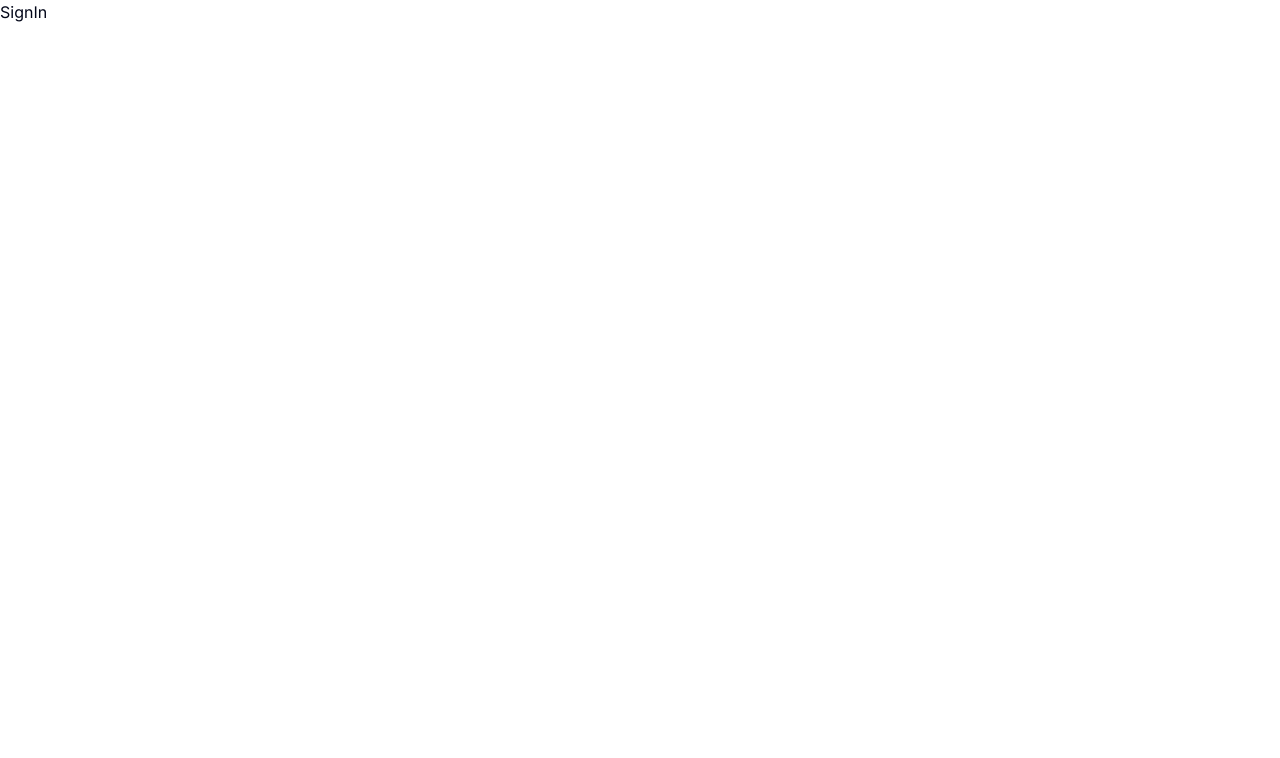
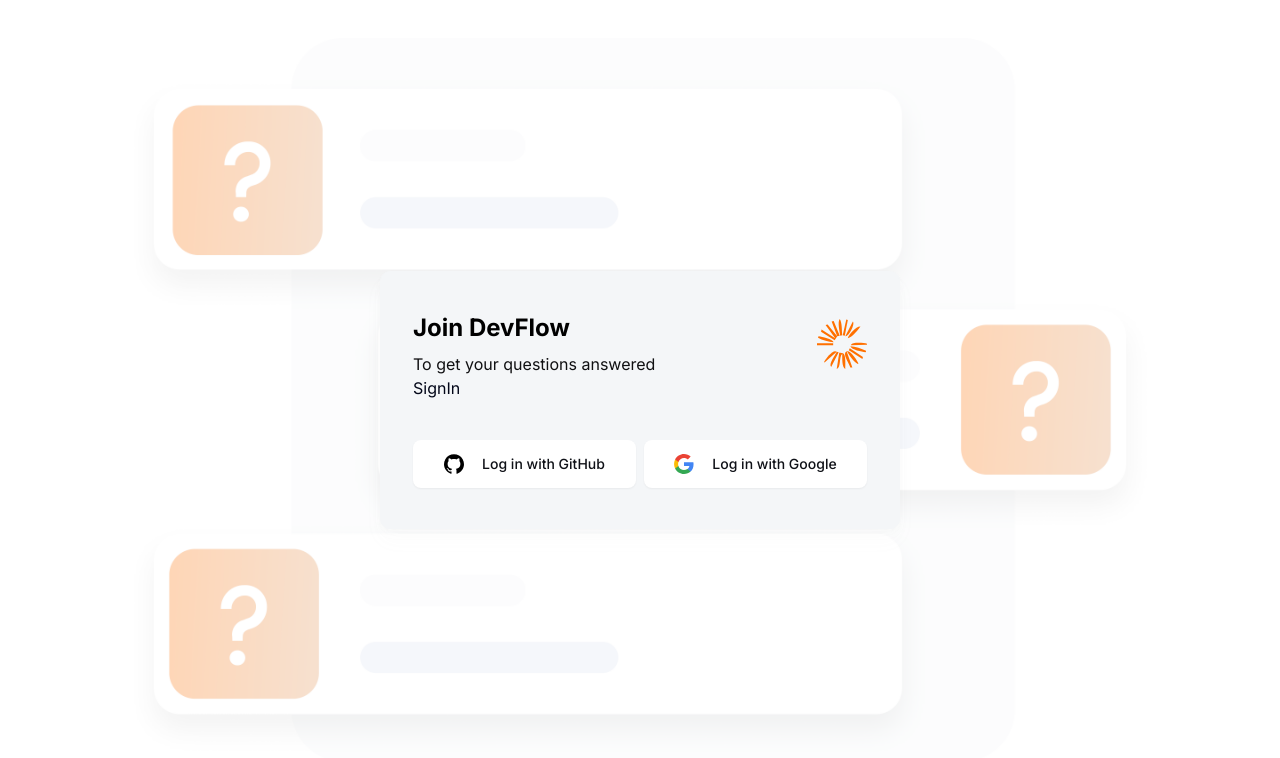
Before and after one commit to sahilpate7/nextjs_devFlow, a Next.js app: page /sign-in in a window 1280 px wide. Shown: the top 758 px of the page. Built offline with nearby package versions, Linux system fonts and the light colour scheme.

Commit message:
social auth form created

```diff
--- a/app/(auth)/layout.tsx
+++ b/app/(auth)/layout.tsx
@@ -1,9 +1,30 @@
-import React, { ReactNode } from 'react'
+import React, { ReactNode } from 'react';
+import Image from 'next/image'
+import SocialAuthForm from "@/components/forms/SocialAuthForm";
+
 
 const AuthLayout = ({ children } :{ children:ReactNode }) => {
     return (
-        <main>
-            {children}
+        <main className={'flex min-h-screen items-center justify-center bg-auth-light dark:bg-auth-dark bg-cover bg-center bg-no-repeat px-4 py-10'}>
+            <section className={'light-border background-light800_dark200 shadow-light100_dark100 min-w-full rounded-[10px] border px-4 py-10 shadow-md sm:min-w-[520px] sm:px-8 '}>
+                <div className={'flex items-center justify-between gap-2'}>
+                    <div className={'space-y-2.5'}>
+                        <h1 className={'h2-bold text-dark100_light900'}>Join DevFlow</h1>
+                        <p className={'paragraph-regular text-dark500_light400'}>
+                            To get your questions answered
+                        </p>
+                    </div>
+                    <Image
+                        src={'/images/site-logo.svg'}
+                        alt={'Logo'}
+                        width={50}
+                        height={50}
+                        className={'object-contain'}
+                    />
+                </div>
+                {children}
+                <SocialAuthForm/>
+            </section>
         </main>
     )
 }
--- a/app/globals.css
+++ b/app/globals.css
@@ -1,4 +1,6 @@
 @import "tailwindcss";
+@import "tw-animate-css";
+@plugin "@tailwindcss/typography";
 
 @custom-variant dark (&:is(.dark *));
 
@@ -30,8 +32,8 @@
   --shadow-dark-100: 0px 2px 10px 0px rgba(46, 52, 56, 0.10);
   --shadow-dark-200: 2px 0px 20px 0px rgba(39, 36, 36, 0.04);
   /* Background Images */
-  --bg-auth-dark: url("/images/auth-dark.png");
-  --bg-auth-light: url("/images/auth-light.png");
+  --background-image-auth-dark: url("/images/auth-dark.png");
+  --background-image-auth-light: url("/images/auth-light.png");
   /* Screens */
   --breakpoint-xs: 420px;
   /* Fonts */
--- /dev/null
+++ b/components/forms/SocialAuthForm.tsx
@@ -0,0 +1,32 @@
+import React from 'react'
+import {Button} from "@/components/ui/button";
+import Image from "next/image";
+
+const SocialAuthForm = () => {
+    const buttonClass = "background-dark400_light900 body-medium text-dark200_light800 min-h-12 flex-1 rounded-2 px-4 py-3.5"
+    return (
+        <div className={'mt-10 flex flex-wrap gap-2'}>
+            <Button className={buttonClass}>
+                <Image
+                    src="/icons/github.svg"
+                    alt="Github logo"
+                    width={20}
+                    height={20}
+                    className={'invert-colors mr-2.5 object-contain'}
+                />
+                <span>Log in with GitHub</span>
+            </Button>
+            <Button className={buttonClass}>
+                <Image
+                    src="/icons/google.svg"
+                    alt="Google logo"
+                    width={20}
+                    height={20}
+                    className={'mr-2.5 object-contain'}
+                />
+                <span>Log in with Google</span>
+            </Button>
+        </div>
+    )
+}
+export default SocialAuthForm
```
